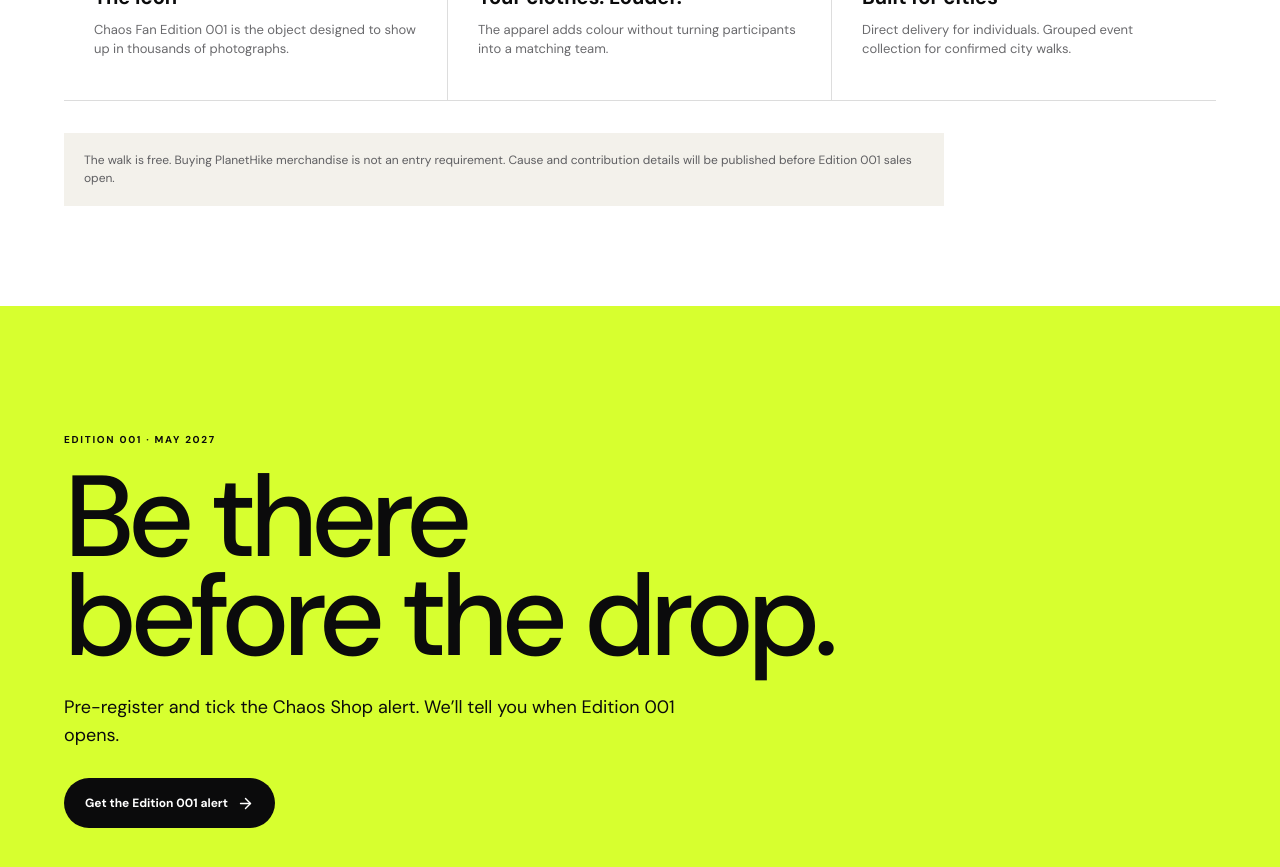
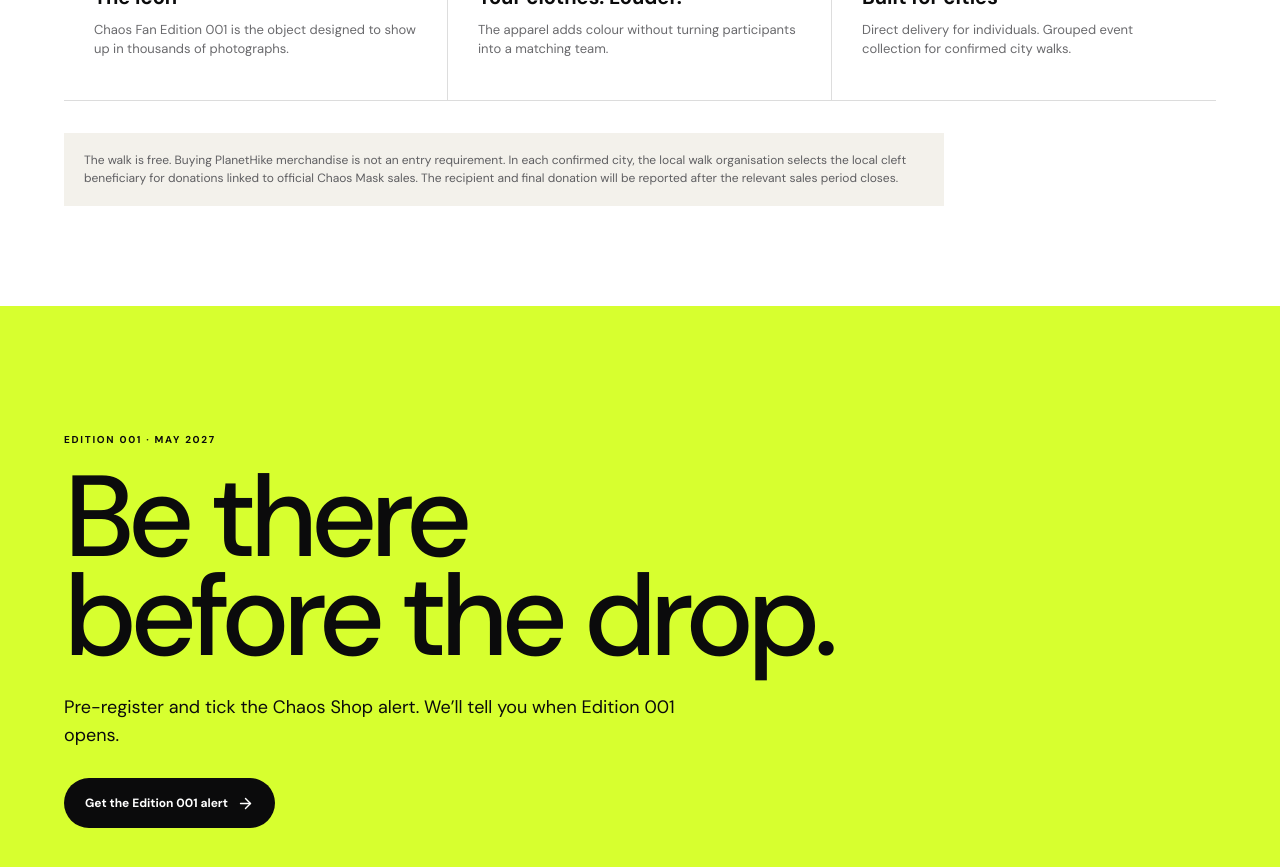
Before and after one commit to unikmo/planethike, a Next.js app: page /shop in a window 1280 px wide. Shown: the part 5220-6087 px from the top of the page. Built offline with nearby package versions, Linux system fonts and the light colour scheme; no server answers.

Commit message:
Clarify local cleft donation model

```diff
--- a/app/shop/page.tsx
+++ b/app/shop/page.tsx
@@ -162,7 +162,7 @@ export default function ShopPage() {
           <article><Shirt size={25}/><strong>Your clothes. Louder.</strong><p>The apparel adds colour without turning participants into a matching team.</p></article>
           <article><Package size={25}/><strong>Built for cities</strong><p>Direct delivery for individuals. Grouped event collection for confirmed city walks.</p></article>
         </div>
-        <p className="commerceSystemNote">The walk is free. Buying PlanetHike merchandise is not an entry requirement. Cause and contribution details will be published before Edition 001 sales open.</p>
+        <p className="commerceSystemNote">The walk is free. Buying PlanetHike merchandise is not an entry requirement. In each confirmed city, the local walk organisation selects the local cleft beneficiary for donations linked to official Chaos Mask sales. The recipient and final donation will be reported after the relevant sales period closes.</p>
       </section>
 
       <section className="commerceCta">
```
